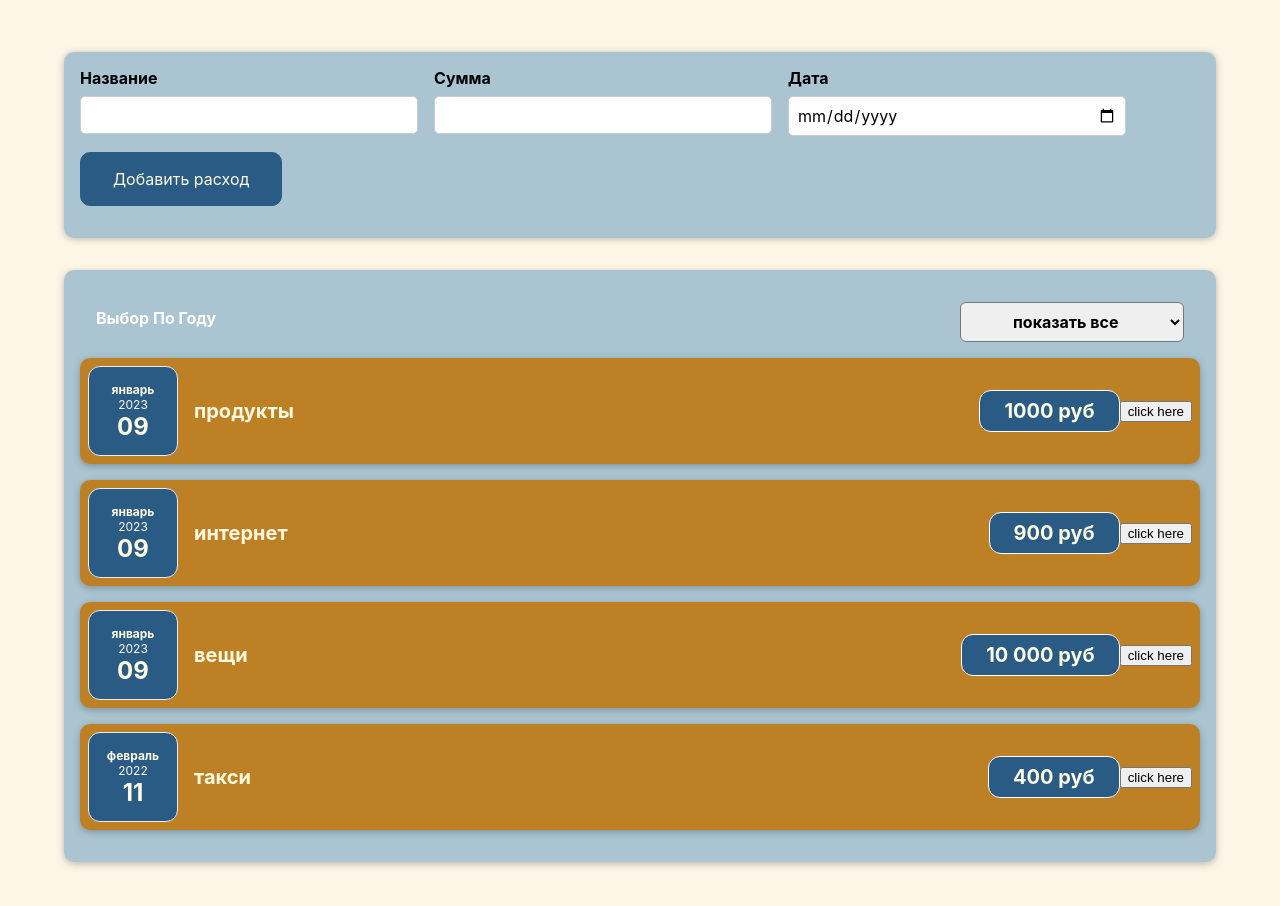
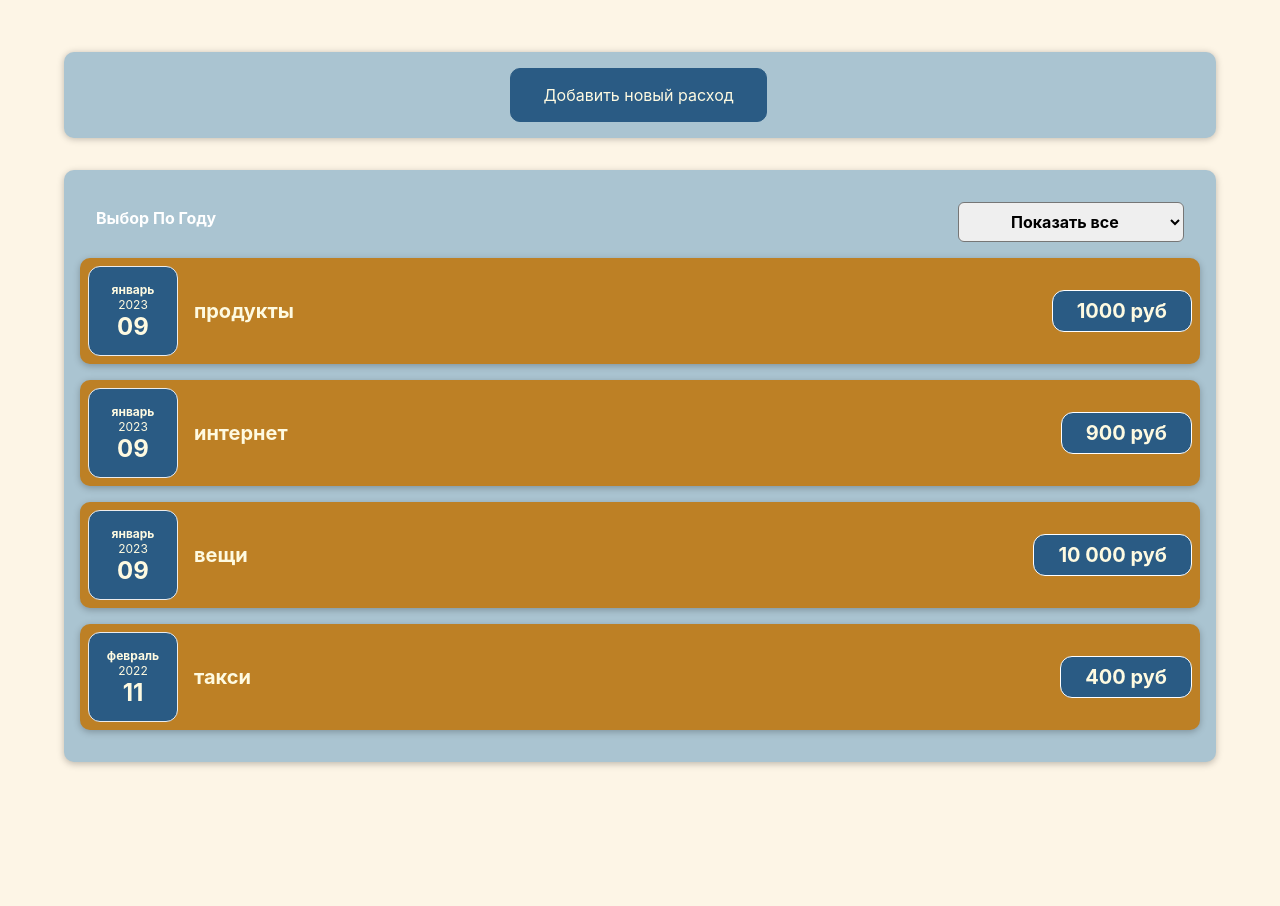
Before and after one commit to meys313/cost-accounting-app, a React (Create React App) app: page / in a window 1280 px wide. Shown: the top 906 px of the page. After the commit the page ends 814 px from the top, so only its background shows below. Built offline with nearby package versions, Linux system fonts and the light colour scheme; the HTML template or start-up script is replaced by a standard one.

Commit message:
newcost: скрытие формы после добавления нового расхода

```diff
--- a/src/App.js
+++ b/src/App.js
@@ -1,7 +1,8 @@
 import Costs from "./components/Costs/Costs";
 import NewCost from "./components/NewCost/NewCost";
 import {useState} from "react";
-function App() {
+
+
 const someData = [
     {
         date: new Date(),
@@ -28,11 +29,12 @@ function App() {
         id: '0.111112'
     },
 ]
+function App() {
+
     const [stateData, setStateData] = useState(someData)
 
     const addCostHandler = (newCostData) => {
-        setStateData(prevState => {return [...prevState, newCostData]})
-        console.log(someData.length)
+        setStateData(prevState => {return [newCostData, ...prevState]})
     }
   return (
 
--- a/src/components/Costs/Cost-item.js
+++ b/src/components/Costs/Cost-item.js
@@ -1,35 +1,17 @@
 import './Cost-item.css';
 import CostDate from "./Cost-date";
 import Card from "../UI/Card";
-import React, {useState} from 'react';
 function CostItem(props){
-    const [title, setTitle] = useState(props.title);
 
-
-    const changeTitleHandler = () => {
-        setTitle('NewTitle')
-    }
-    const costItemRender = (
+    return (
         <Card className='cost-item'>
             <CostDate date = {props.date}/>
             <div className="cost-item__description">
-                <h2>{title}</h2>
+                <h2>{props.title}</h2>
                 <div className='cost-item__price'>{props.amount} руб</div>
             </div>
-            <button onClick={changeTitleHandler}>click here</button>
         </Card>
     )
-    if(props.yearFilter && props.date.getFullYear() === Number(props.yearFilter)){
-        return (
-            costItemRender
-        )
-    }
-
-    if (!props.yearFilter){
-        return (
-           costItemRender
-        )
-    }
 
 }
 
--- a/src/components/Costs/Costs-Filter.js
+++ b/src/components/Costs/Costs-Filter.js
@@ -1,21 +1,28 @@
 import "./Costs-Filter.css";
 
 const CostsFilter = (props) => {
+
   const yearChangeHandler = (event) => {
     props.onChangeYear(event.target.value);
   };
+
+  // формирую массив с уникальными значениями years
+  const allYears = []
+  new Set(props.costs.map(cost => cost.date.getFullYear().toString())).forEach(function (year){
+    allYears.push(year);
+  })
+  allYears.sort((a, b) => Number(b) - Number(a));
 
   return (
     <div className="costs-filter">
       <div className="costs-filter__control">
         <label>Выбор По Году</label>
         <select value={props.year} onChange={yearChangeHandler}>
-          <option value="">показать все</option>
-          <option value="2023">2023</option>
-          <option value="2022">2022</option>
-          <option value="2021">2021</option>
-          <option value="2020">2020</option>
-          <option value="2019">2019</option>
+          <option value="">Показать все</option>
+          {
+
+            allYears.map((year) => <option value={year} key={Math.random().toString()}>{year}</option>)
+          }
         </select>
       </div>
     </div>
--- a/src/components/Costs/Costs.js
+++ b/src/components/Costs/Costs.js
@@ -8,21 +8,25 @@ function Costs(props){
     const yearFilterChangeHandler = (year)=> {
         setSelectedYear(year);
     }
+
+    const filteredCosts = selectedYear ?
+        props.someData.filter(data=>data.date.getFullYear().toString() === selectedYear) :
+        props.someData;
+
     return(
 
             <Card className="costs">
-                <CostsFilter year = {selectedYear} onChangeYear={yearFilterChangeHandler}/>
+                <CostsFilter costs = {props.someData} year = {selectedYear} onChangeYear={yearFilterChangeHandler}/>
                 {
 
-               props.someData.map((cost, index)=>{
+               filteredCosts.map((cost)=>{
                     return(
 
                         <CostItem
-                            key = {index}
+                            key = {cost.id}
                             date = {cost.date}
                             title = {cost.title}
                             amount = {cost.amount}
-                            yearFilter = {selectedYear}
                         />
                     )
             })}
--- a/src/components/NewCost/CostForm.js
+++ b/src/components/NewCost/CostForm.js
@@ -41,6 +41,7 @@ const CostForm = (props) => {
             </div>
             <div className="new-cost__actions">
                 <button type="submit">Добавить расход</button>
+                <button type="submit" onClick = {() => props.formDisplay(false)}>отмена</button>
             </div>
         </div>
     </form>
--- a/src/components/NewCost/NewCost.js
+++ b/src/components/NewCost/NewCost.js
@@ -1,15 +1,31 @@
 import CostForm from "./CostForm";
 import './NewCost.css'
+import {useState} from "react";
 
 const NewCost = (props) => {
+
+    const [formDisplay, setFormDisplay] = useState(false)
+
+
     const newCostHandler = (inputFormData) => {
         const newCostData = {...inputFormData, id: Math.random().toString()}
         props.addCost(newCostData);
+        setFormDisplay(!formDisplay);
 
     }
-    return <div className="new-cost">
-        <CostForm onNewCost = {newCostHandler} />
-    </div>
+
+    return(
+            <div className="new-cost">
+                {!formDisplay?
+                    <button onClick={()=> setFormDisplay(!formDisplay)}>Добавить новый расход</button>
+                :
+                    <CostForm onNewCost = {newCostHandler} formDisplay = {setFormDisplay}/>
+                }
+
+            </div>
+            )
+
+
 }
 
 export default NewCost;
```
Lines whose indentation alone changed are shown as unchanged.
